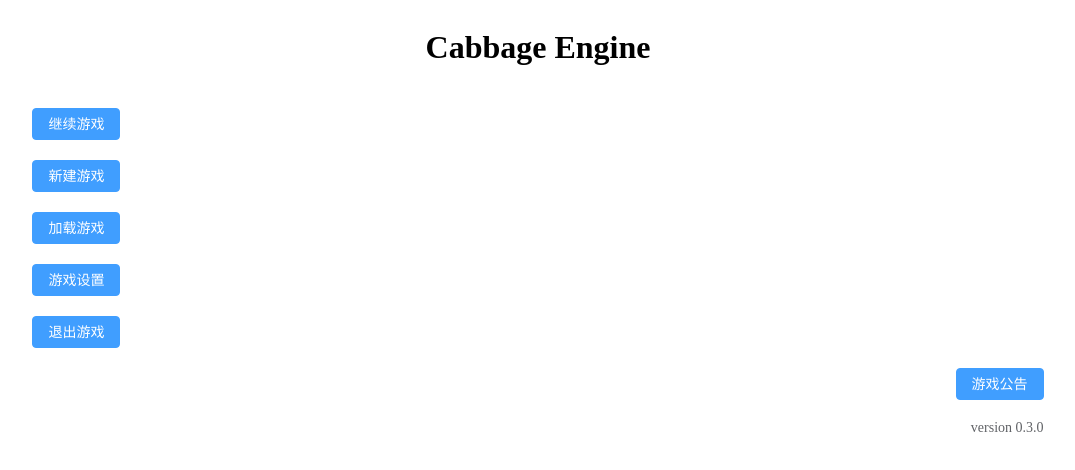
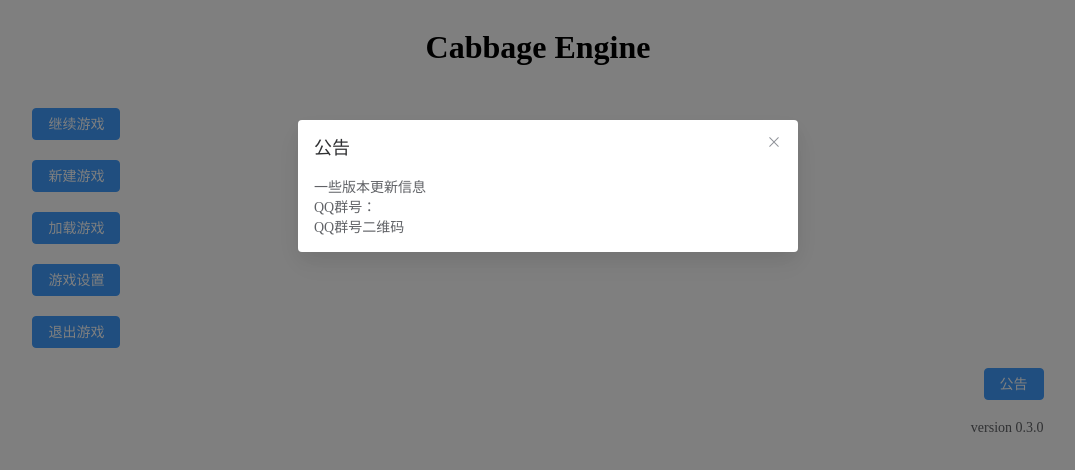
Before and after one commit to WonkaHHH/First-Vue, a Vue app: page /#/ in a window 1280 px wide. Shown: the top 470 px of the page, without its empty margins (92-1167 px from the left). Built offline with nearby package versions, Linux system fonts and the light colour scheme.

Commit message:
整理公告

```diff
--- a/src/views/WelcomePage.vue
+++ b/src/views/WelcomePage.vue
@@ -11,15 +11,11 @@
   <el-row :gutter="20" justify="start" align="center"> <el-button type="primary">退出游戏</el-button> </el-row>
 
   <el-row :gutter="20" justify="end" align="center">
-  <el-button type="primary" @click="dialogVisible = true">游戏公告</el-button>
-  <el-dialog v-model="dialogVisible" title="游戏公告" width="500" draggable>
-    <span>内容内容内容内容</span>
-    <template #footer>
-      <div class="dialog-footer">
-        <el-button @click="dialogVisible = false">Cancel</el-button>
-        <el-button type="primary" @click="dialogVisible = false">Confirm</el-button>
-      </div>
-    </template>
+  <el-button type="primary" @click="dialogVisible = true">公告</el-button>
+  <el-dialog v-model="dialogVisible" title="公告" width="500" draggable>
+    <div>一些版本更新信息</div>
+    <div>QQ群号：</div>
+    <div>QQ群号二维码</div>
   </el-dialog>
   </el-row>
 
@@ -38,17 +34,13 @@ import { ref } from 'vue';
 export default {
   setup() {
     const router = useRouter();
-    const dialogVisible = ref(false); // 定义响应式数据
+    const dialogVisible = ref(true); // 定义响应式数据
 
     const goToSecondPage = () => {
       router.push({ name: 'MainPage' });
     };
 
-    const openDialog = () => {
-      dialogVisible.value = true; // 打开弹窗
-    };
-
-    return { goToSecondPage, dialogVisible, openDialog }; // 返回响应式数据和方法
+    return { goToSecondPage, dialogVisible }; // 返回响应式数据和方法
   },
 };
 
```
